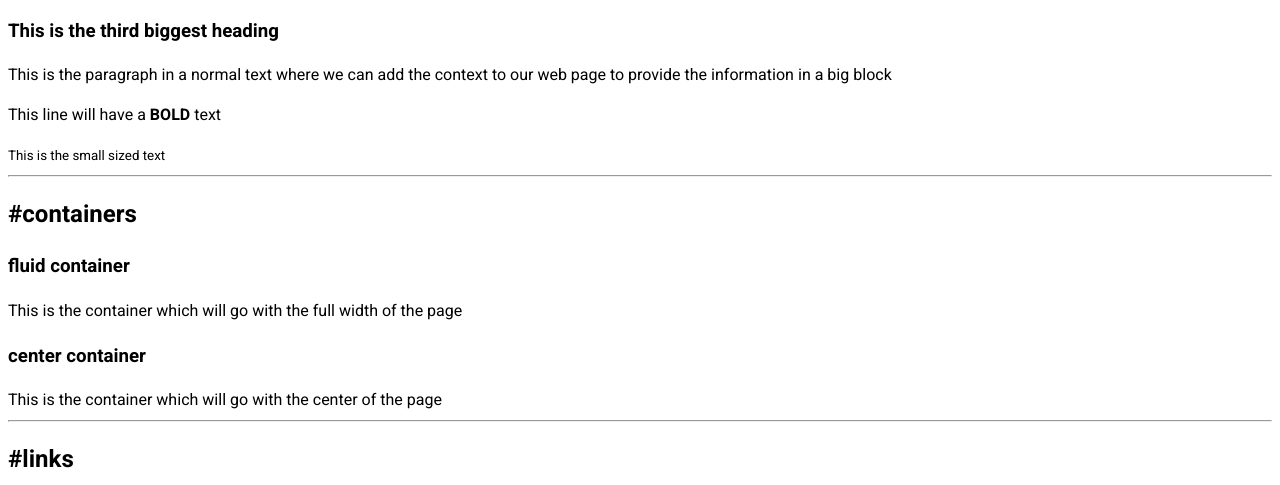
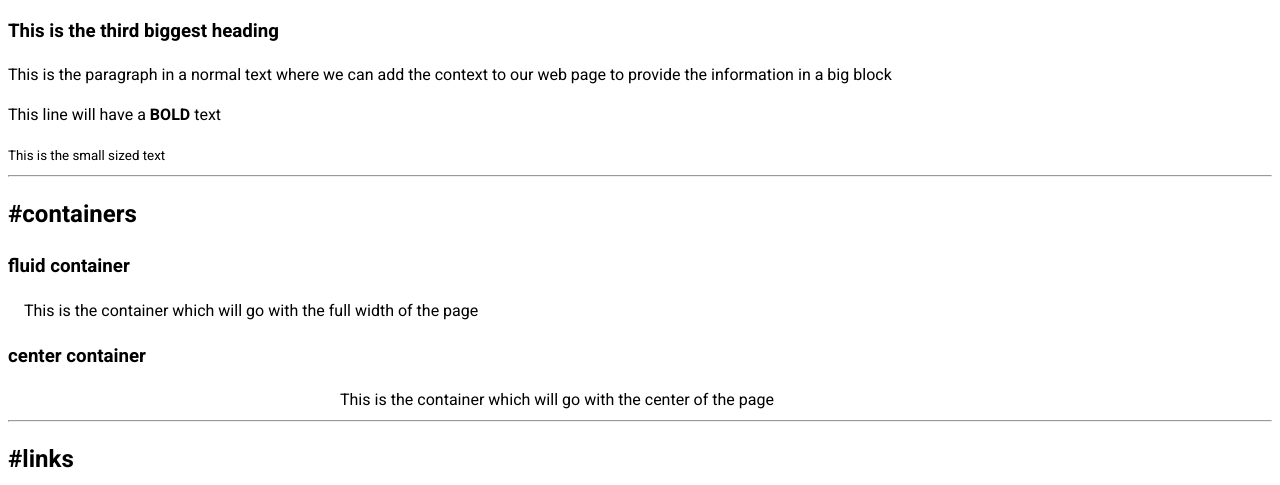
Before and after one commit to amolsasane/Infinity_UI, a plain HTML site: page index.html in a window 1280 px wide. Shown: the part 315-800 px from the top of the page. Drawn offline with Linux system fonts and the light colour scheme.

Commit message:
containers

```diff
--- a/index.html
+++ b/index.html
@@ -33,10 +33,10 @@
      <h2>#containers</h2>
 
      <h3>fluid container</h3>
-     <div>This is the container which will go with the full width of the page</div>
+     <div class="container container-fluid">This is the container which will go with the full width of the page</div>
 
      <h3>center container</h3>
-     <div>This is the container which will go with the center of the page</div>
+     <div class="container container-center">This is the container which will go with the center of the page</div>
 
      <hr>
 
--- a/styles.css
+++ b/styles.css
@@ -3,3 +3,16 @@
 body {
      font-family: 'Heebo', sans-serif;
 }
+
+:root {
+     --primary-color: #000077;
+}
+
+/** containers **/
+.container {
+     padding: 0rem 1rem;
+}
+.container-center {
+     max-width: 600px;
+     margin: auto;
+}
```
